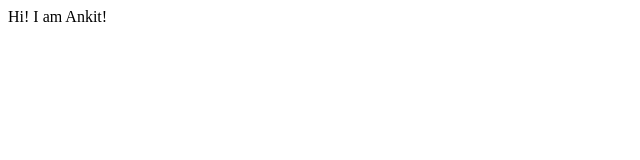
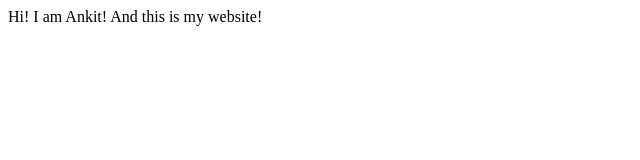
Before and after one commit to Ankit-Nag/ankitknag-portfolio, a plain HTML site: page index.html in a window 1280 px wide. Shown: the whole page, without its empty margins (0-640 px from the left). Drawn offline with Linux system fonts and the light colour scheme.

Commit message:
Update index.html
Added a description line

```diff
--- a/index.html
+++ b/index.html
@@ -7,5 +7,6 @@
 </head>
 <body>
     Hi! I am Ankit!
+    And this is my website!
 </body>
 </html>
```
